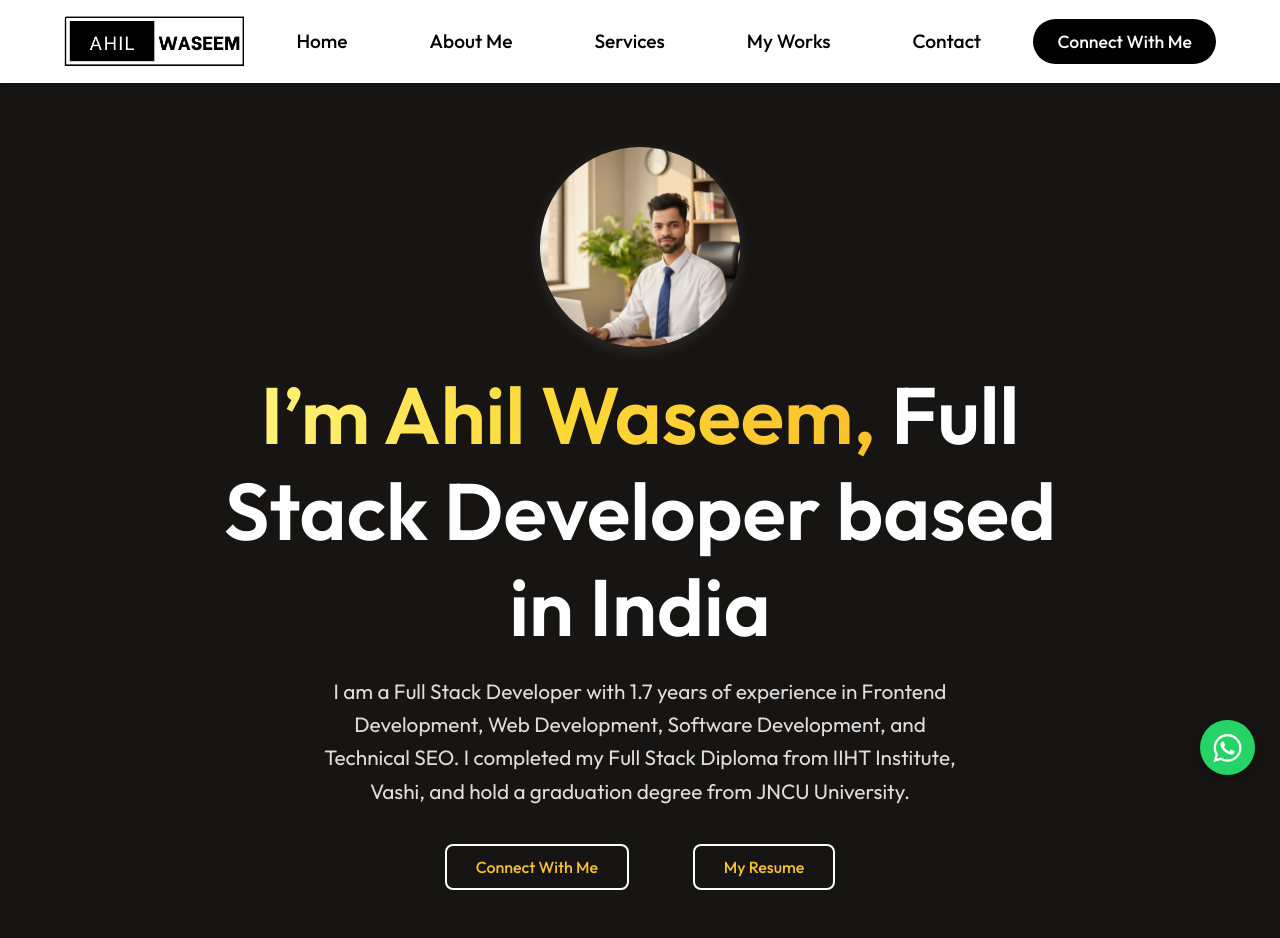
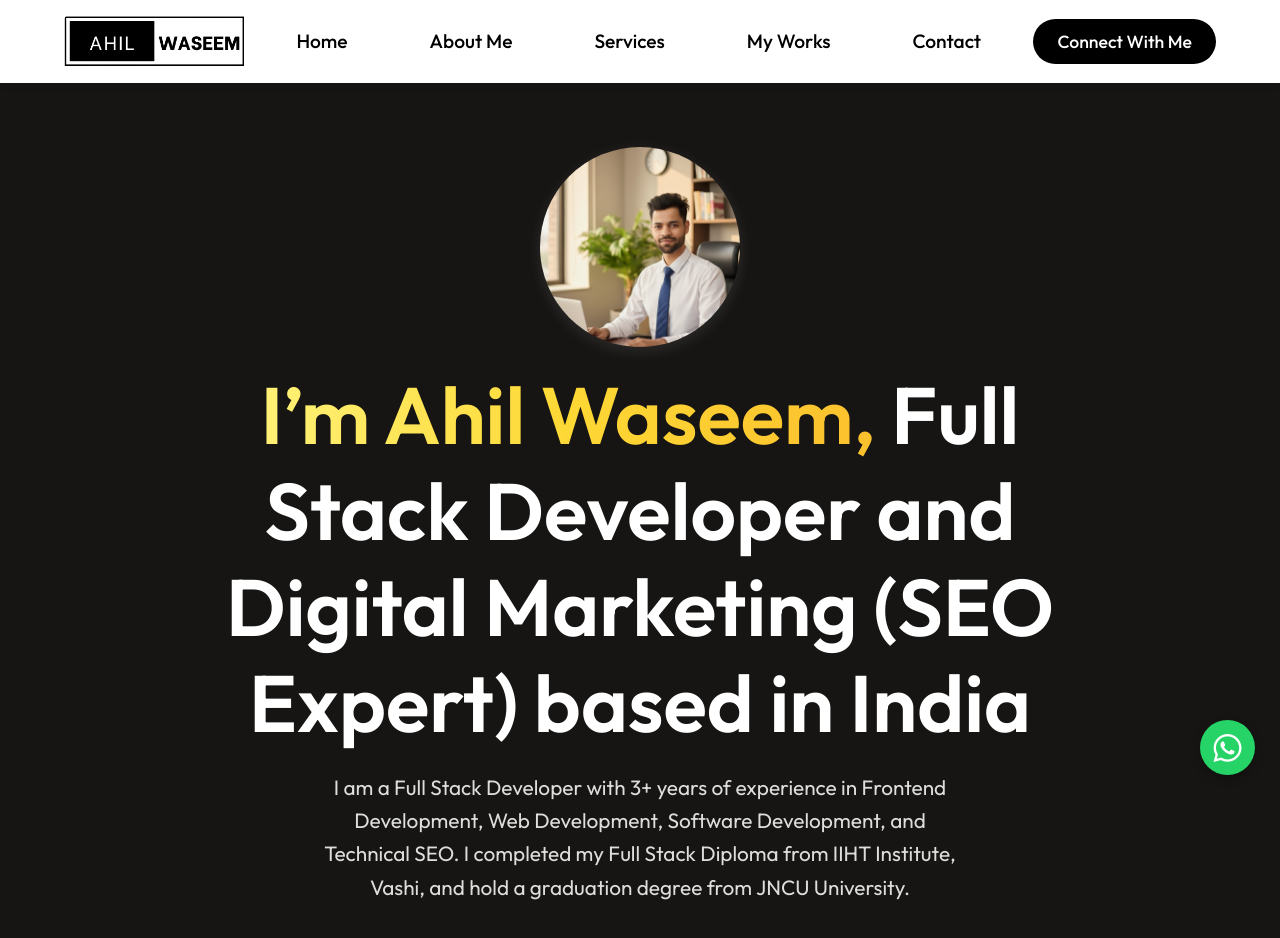
Before and after one commit to Ahil-Waseem/Ahil-React-Portfolio, a React (Vite) app: page / in a window 1280 px wide. Shown: the top 938 px of the page. Built offline with nearby package versions, Linux system fonts and the light colour scheme.

Commit message:
Revise Hero component introduction and experience
Updated experience details and title in Hero component.

```diff
--- a/src/Components/Hero/Hero.jsx
+++ b/src/Components/Hero/Hero.jsx
@@ -15,12 +15,12 @@ const Hero = () => {
 
       {/* Main Heading */}
       <h1 id="hero-title">
-        <span>I’m Ahil Waseem,</span> Full Stack Developer based in India
+        <span>I’m Ahil Waseem,</span> Full Stack Developer and Digital Marketing (SEO Expert) based in India
       </h1>
 
       {/* Short SEO-Friendly Intro */}
       <p>
-        I am a Full Stack Developer with 1.7 years of experience in Frontend Development, Web Development, Software Development, and Technical SEO. I completed my Full Stack Diploma from IIHT Institute, Vashi, and hold a graduation degree from JNCU University.
+        I am a Full Stack Developer with 3+ years of experience in Frontend Development, Web Development, Software Development, and Technical SEO. I completed my Full Stack Diploma from IIHT Institute, Vashi, and hold a graduation degree from JNCU University.
       </p>
 
       {/* Action Buttons */}
```
